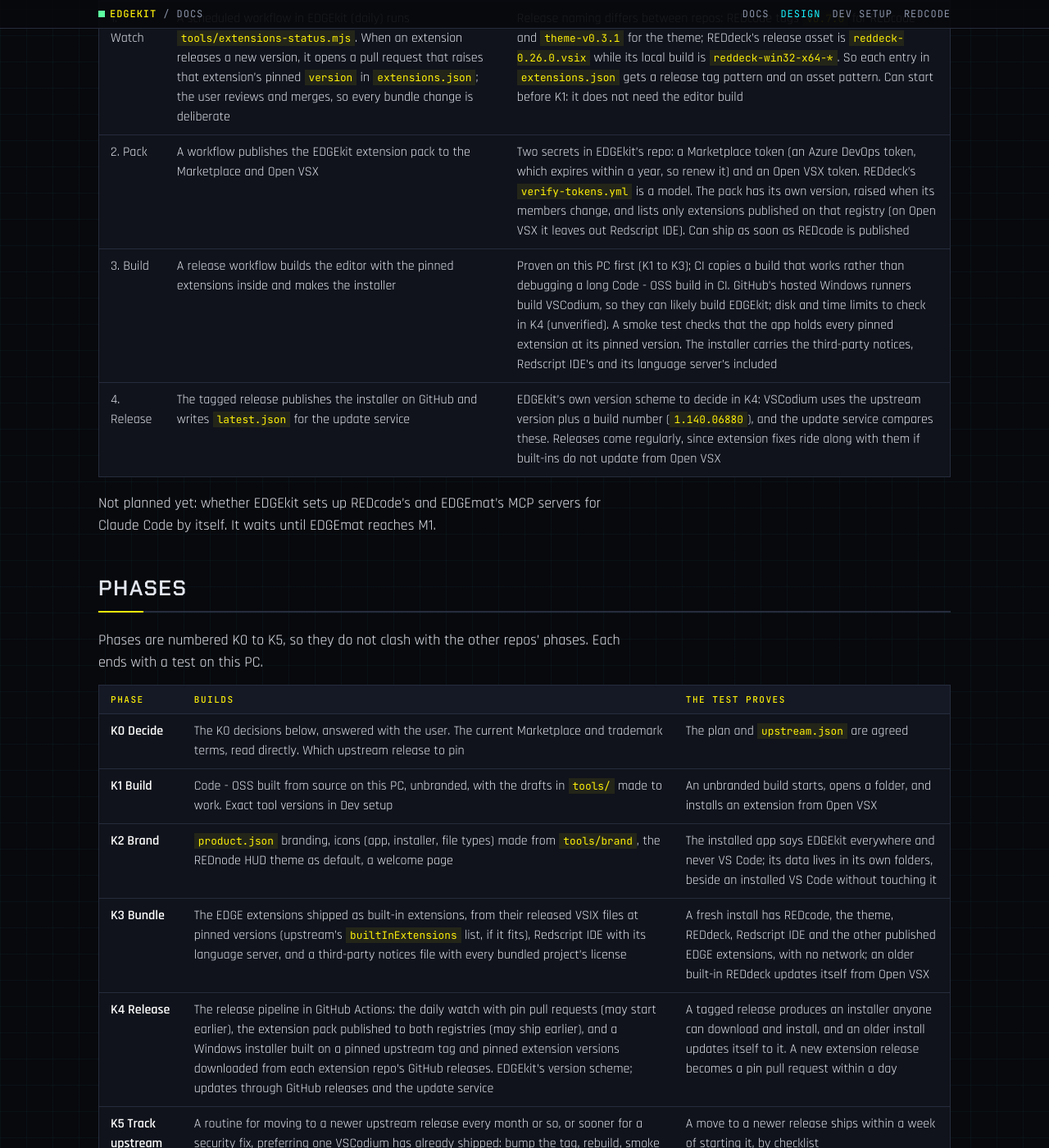
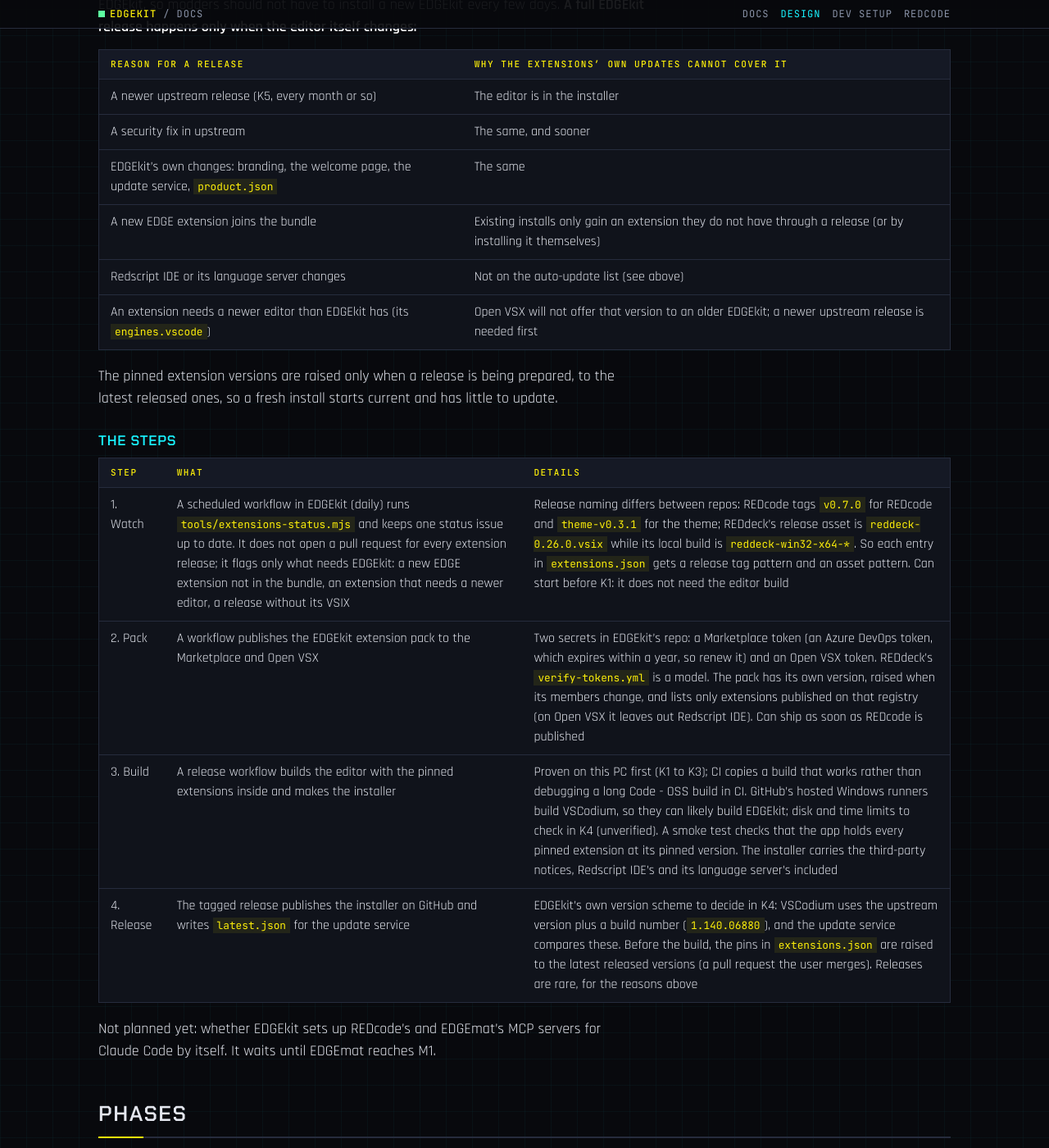
Before and after one commit to Edgemodders/EDGEkit, a Jekyll site: the page built from docs/design.md, in a window 1280 px wide and 1400 px high, scrolled down 4917 px. Shown: the whole window at 82% size. Built offline with Jekyll 4.4.1, drawn with Linux system fonts in a browser that asks for light colours; our own code applies the rules of GitHub Pages for plain Markdown files; some of the changed text lies outside the part shown.

Commit message:
Release policy: extensions update themselves; EDGEkit releases only when the editor changes
Co-Authored-By: Claude Opus 5.5 <noreply@anthropic.com>

```diff
--- a/docs/design.md
+++ b/docs/design.md
@@ -99,14 +99,29 @@ Redscript IDE stays off the list: it ships with its own language server, which a
 
 The extension pack (`edgemodders.edgekit`) is for modders in VS Code and VSCodium. EDGEkit itself does not need it.
 
+### When EDGEkit releases
+
+Agreed with the user on 2026-10-15. Extensions release often and update themselves inside EDGEkit, so modders should not have to install a new EDGEkit every few days. **A full EDGEkit release happens only when the editor itself changes:**
+
+| Reason for a release | Why the extensions' own updates cannot cover it |
+|---|---|
+| A newer upstream release (K5, every month or so) | The editor is in the installer |
+| A security fix in upstream | The same, and sooner |
+| EDGEkit's own changes: branding, the welcome page, the update service, `product.json` | The same |
+| A new EDGE extension joins the bundle | Existing installs only gain an extension they do not have through a release (or by installing it themselves) |
+| Redscript IDE or its language server changes | Not on the auto-update list (see above) |
+| An extension needs a newer editor than EDGEkit has (its `engines.vscode`) | Open VSX will not offer that version to an older EDGEkit; a newer upstream release is needed first |
+
+The pinned extension versions are raised only when a release is being prepared, to the latest released ones, so a fresh install starts current and has little to update.
+
 ### The steps
 
 | Step | What | Details |
 |---|---|---|
-| 1. Watch | A scheduled workflow in EDGEkit (daily) runs `tools/extensions-status.mjs`. When an extension releases a new version, it opens a pull request that raises that extension's pinned `version` in `extensions.json`; the user reviews and merges, so every bundle change is deliberate | Release naming differs between repos: REDcode tags `v0.7.0` for REDcode and `theme-v0.3.1` for the theme; REDdeck's release asset is `reddeck-0.26.0.vsix` while its local build is `reddeck-win32-x64-*`. So each entry in `extensions.json` gets a release tag pattern and an asset pattern. Can start before K1: it does not need the editor build |
+| 1. Watch | A scheduled workflow in EDGEkit (daily) runs `tools/extensions-status.mjs` and keeps one status issue up to date. It does not open a pull request for every extension release; it flags only what needs EDGEkit: a new EDGE extension not in the bundle, an extension that needs a newer editor, a release without its VSIX | Release naming differs between repos: REDcode tags `v0.7.0` for REDcode and `theme-v0.3.1` for the theme; REDdeck's release asset is `reddeck-0.26.0.vsix` while its local build is `reddeck-win32-x64-*`. So each entry in `extensions.json` gets a release tag pattern and an asset pattern. Can start before K1: it does not need the editor build |
 | 2. Pack | A workflow publishes the EDGEkit extension pack to the Marketplace and Open VSX | Two secrets in EDGEkit's repo: a Marketplace token (an Azure DevOps token, which expires within a year, so renew it) and an Open VSX token. REDdeck's `verify-tokens.yml` is a model. The pack has its own version, raised when its members change, and lists only extensions published on that registry (on Open VSX it leaves out Redscript IDE). Can ship as soon as REDcode is published |
 | 3. Build | A release workflow builds the editor with the pinned extensions inside and makes the installer | Proven on this PC first (K1 to K3); CI copies a build that works rather than debugging a long Code - OSS build in CI. GitHub's hosted Windows runners build VSCodium, so they can likely build EDGEkit; disk and time limits to check in K4 (unverified). A smoke test checks that the app holds every pinned extension at its pinned version. The installer carries the third-party notices, Redscript IDE's and its language server's included |
-| 4. Release | The tagged release publishes the installer on GitHub and writes `latest.json` for the update service | EDGEkit's own version scheme to decide in K4: VSCodium uses the upstream version plus a build number (`1.140.06880`), and the update service compares these. Releases come regularly, since extension fixes ride along with them if built-ins do not update from Open VSX |
+| 4. Release | The tagged release publishes the installer on GitHub and writes `latest.json` for the update service | EDGEkit's own version scheme to decide in K4: VSCodium uses the upstream version plus a build number (`1.140.06880`), and the update service compares these. Before the build, the pins in `extensions.json` are raised to the latest released versions (a pull request the user merges). Releases are rare, for the reasons above |
 
 Not planned yet: whether EDGEkit sets up REDcode's and EDGEmat's MCP servers for Claude Code by itself. It waits until EDGEmat reaches M1.
 
@@ -120,7 +135,7 @@ Phases are numbered K0 to K5, so they do not clash with the other repos' phases.
 | **K1 Build** | Code - OSS built from source on this PC, unbranded, with the drafts in `tools/` made to work. Exact tool versions in Dev setup | An unbranded build starts, opens a folder, and installs an extension from Open VSX |
 | **K2 Brand** | `product.json` branding, icons (app, installer, file types) made from `tools/brand`, the REDnode HUD theme as default, a welcome page | The installed app says EDGEkit everywhere and never VS Code; its data lives in its own folders, beside an installed VS Code without touching it |
 | **K3 Bundle** | The EDGE extensions shipped as built-in extensions, from their released VSIX files at pinned versions (upstream's `builtInExtensions` list, if it fits), Redscript IDE with its language server, and a third-party notices file with every bundled project's license | A fresh install has REDcode, the theme, REDdeck, Redscript IDE and the other published EDGE extensions, with no network; an older built-in REDdeck updates itself from Open VSX |
-| **K4 Release** | The release pipeline in GitHub Actions: the daily watch with pin pull requests (may start earlier), the extension pack published to both registries (may ship earlier), and a Windows installer built on a pinned upstream tag and pinned extension versions downloaded from each extension repo's GitHub releases. EDGEkit's version scheme; updates through GitHub releases and the update service | A tagged release produces an installer anyone can download and install, and an older install updates itself to it. A new extension release becomes a pin pull request within a day |
+| **K4 Release** | The release pipeline in GitHub Actions: the daily watch and its status issue (may start earlier), the extension pack published to both registries (may ship earlier), and a Windows installer built on a pinned upstream tag and pinned extension versions downloaded from each extension repo's GitHub releases. EDGEkit's version scheme; updates through GitHub releases and the update service | A tagged release produces an installer anyone can download and install, and an older install updates itself to it. A new EDGE extension in the organization shows in the status issue within a day |
 | **K5 Track upstream** | A routine for moving to a newer upstream release every month or so, or sooner for a security fix, preferring one VSCodium has already shipped: bump the tag, rebuild, smoke test, release | A move to a newer release ships within a week of starting it, by checklist |
 
 ## K0 decisions
```
Also changed, not shown: CLAUDE.md (+1 -1 lines), docs/index.md (+1 -1 lines).
